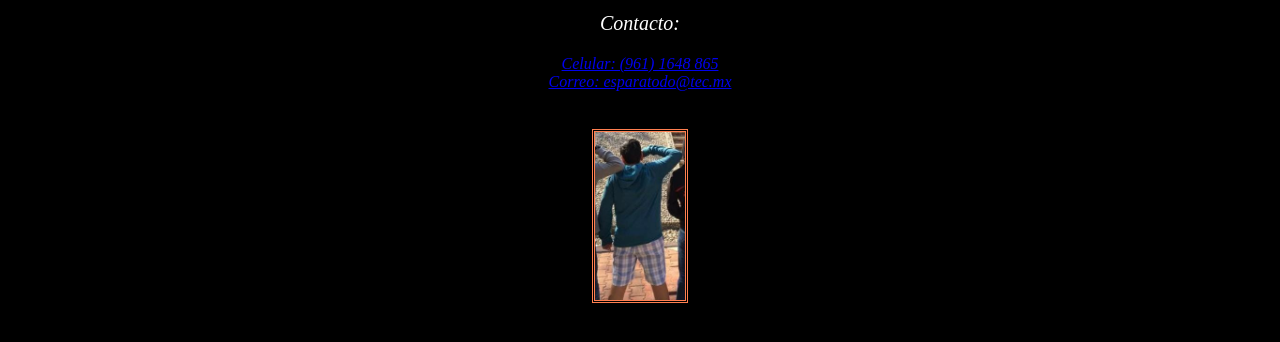
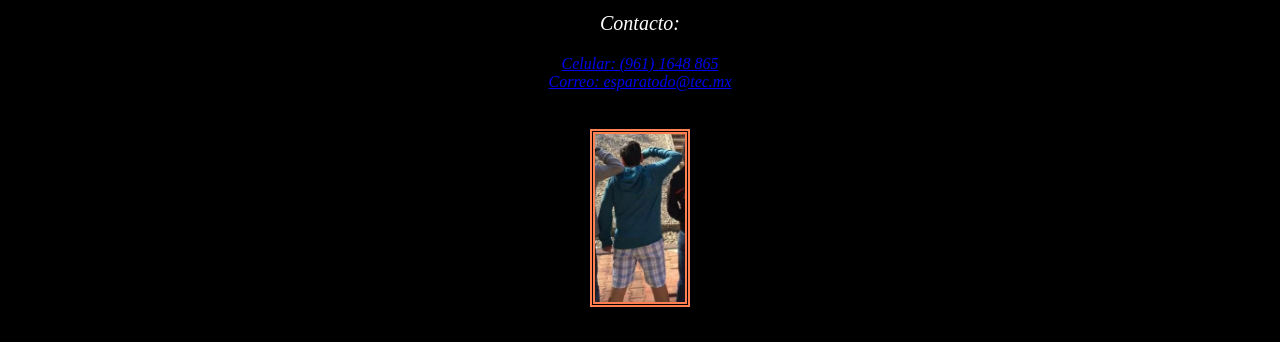
Before and after one commit to A01173474/Practicahtml1, a plain HTML site: page index.html in a window 1280 px wide. Shown: the part 113-455 px from the top of the page. Drawn offline with Linux system fonts and the light colour scheme.

Commit message:
cambio de borde de imagen

```diff
--- a/style.css
+++ b/style.css
@@ -4,7 +4,8 @@ h1 {font-size:50px; color:goldenrod;text-align: center;border-bottom-width: 1px;
 #principal{background-color: black;}
 p{color: white;font-size: 20px;font-style:italic}
 main{color: white;}
-img{display: block;margin-left: auto;margin-right: auto;border-style: double;border-color: coral;border-width: 3px;flex-wrap: wrap;}
+img{display: block;margin-left: auto;margin-right: auto;border-style: double;border-color:
+     coral;border-width: 5px;flex-wrap: wrap;}
 h3{text-decoration: underline;}
 
 #formacion{float: left; height: 250px;width:550px;
```
